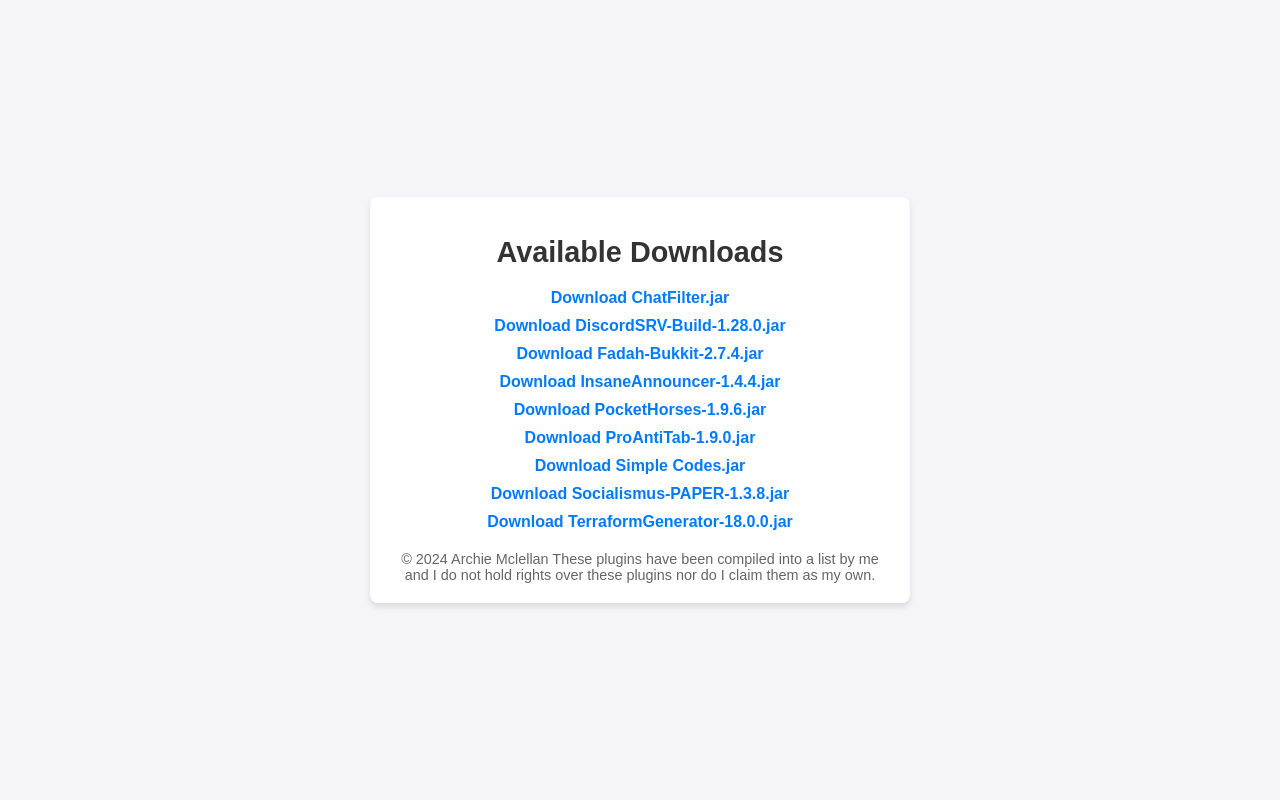
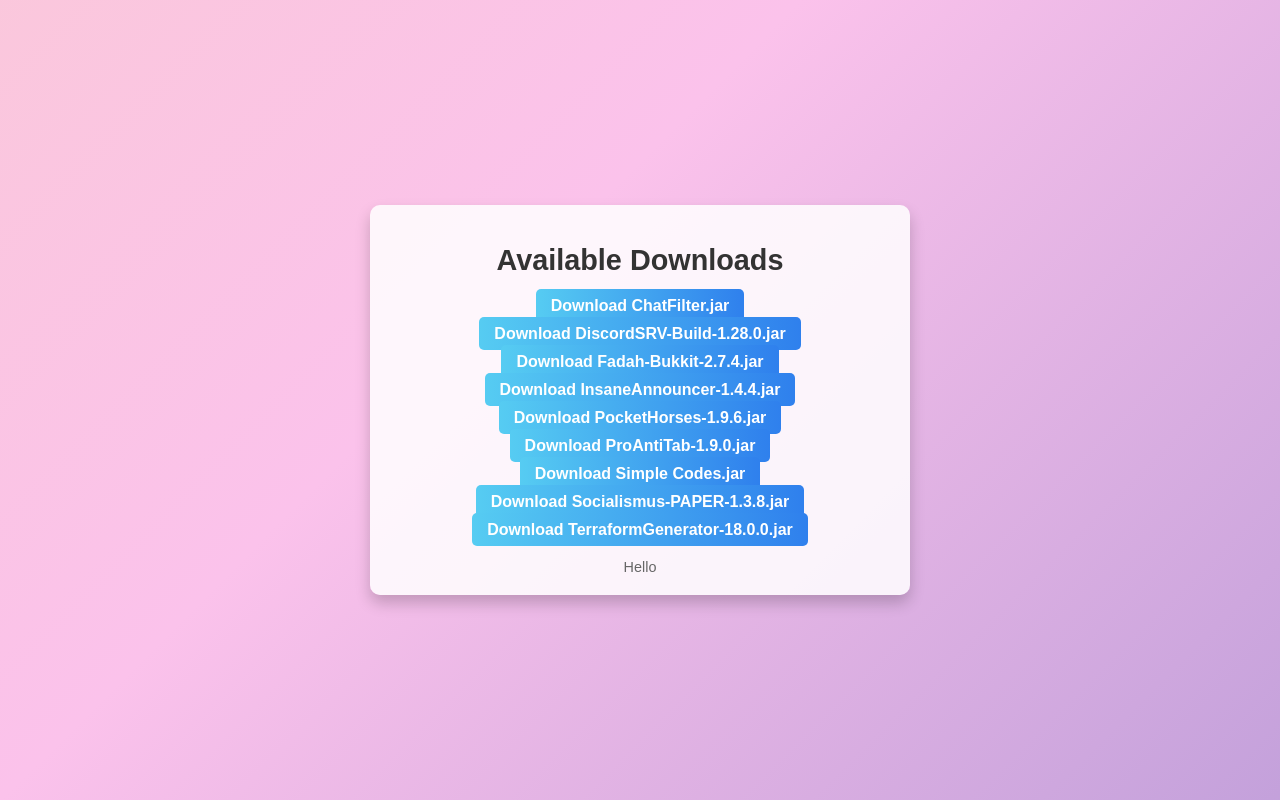
Before and after one commit to Volcar144/dowloads, a plain HTML site: page index.html in a window 1280 px wide. Drawn offline with Linux system fonts and the light colour scheme.

Commit message:
Update index.html

```diff
--- a/index.html
+++ b/index.html
@@ -6,20 +6,29 @@
   <title>File Downloads</title>
   <style>
     body {
-      font-family: Arial, sans-serif;
-      background-color: #f4f4f9;
+      font-family: 'Arial', sans-serif;
       margin: 0;
       padding: 0;
       display: flex;
       justify-content: center;
       align-items: center;
       min-height: 100vh;
+      background: linear-gradient(135deg, #ff9a9e, #fad0c4, #fbc2eb, #a18cd1);
+      background-size: 300% 300%;
+      animation: gradientBG 10s ease infinite;
+      color: #ffffff;
+    }
+
+    @keyframes gradientBG {
+      0% { background-position: 0% 50%; }
+      50% { background-position: 100% 50%; }
+      100% { background-position: 0% 50%; }
     }
 
     .container {
-      background: #ffffff;
-      border-radius: 8px;
-      box-shadow: 0 4px 6px rgba(0, 0, 0, 0.1);
+      background: rgba(255, 255, 255, 0.85);
+      border-radius: 10px;
+      box-shadow: 0 8px 15px rgba(0, 0, 0, 0.2);
       padding: 20px;
       max-width: 500px;
       width: 90%;
@@ -35,6 +44,7 @@
     ul {
       list-style: none;
       padding: 0;
+      margin: 0;
     }
 
     li {
@@ -45,11 +55,15 @@
       text-decoration: none;
       color: #007BFF;
       font-weight: bold;
+      background: linear-gradient(90deg, #56ccf2, #2f80ed);
+      color: white;
+      padding: 8px 15px;
+      border-radius: 5px;
+      transition: background 0.3s ease;
     }
 
     a:hover {
-      color: #0056b3;
-      text-decoration: underline;
+      background: linear-gradient(90deg, #2f80ed, #56ccf2);
     }
 
     .footer {
@@ -66,8 +80,7 @@
       <!-- Links will be dynamically added here -->
     </ul>
     <div class="footer">
-      © 2024 Archie Mclellan
-      These plugins have been compiled into a list by me and I do not hold rights over these plugins nor do I claim them as my own.
+Hello
     </div>
   </div>
   <script src="script.js"></script>
```
